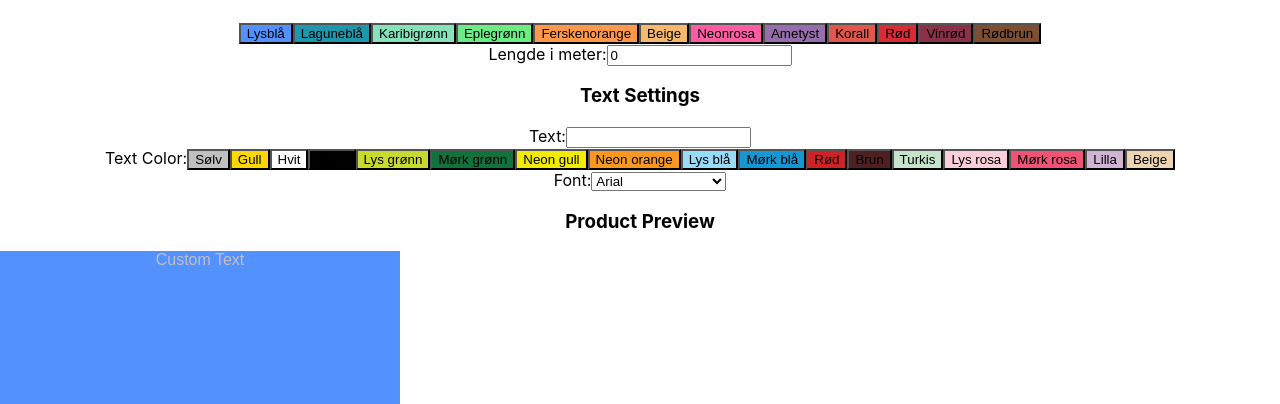
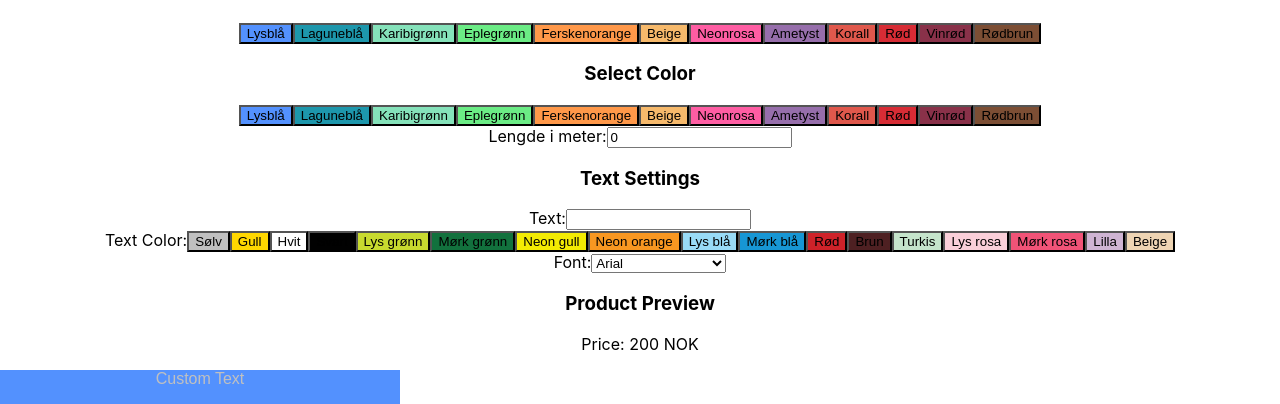
Before and after one commit to raily2595/enkeltbutikknettside, a React (Create React App) app: page /band/leieband in a window 1280 px wide. Shown: the part 463-867 px from the top of the page. Built offline with nearby package versions, Linux system fonts and the light colour scheme.

Commit message:
vise pris

```diff
--- a/src/components/Band/ConfigList.js
+++ b/src/components/Band/ConfigList.js
@@ -20,6 +20,7 @@ const ConfigList = ({ configurations, onEditConfig, onDeleteConfig }) => {
                         <div>Text: {config.vinyltekst}</div>
                         <div>Text Color: {config.fontfarge}</div>
                         <div>Font: {config.font}</div>
+                        <div>Pris: {config.pris}</div>
                         <div>
                             <button onClick={() => onEditConfig(index)}>Edit</button>
                             {onDeleteConfig && <button onClick={() => onDeleteConfig(index)}>Delete</button>}
--- a/src/components/Band/Leieband.js
+++ b/src/components/Band/Leieband.js
@@ -8,6 +8,7 @@ const Leieband = () => {
                 <ProductConfigurator
                     navn={"leiebånd"}
                     produktpris={200}
+                    prismeter={50}
                     harLengdemeter={true}
                     harLengdecm={false}
                     harBredde={false}
@@ -17,6 +18,7 @@ const Leieband = () => {
                     harTekst={true}
                     harKlips={false}
                     harRing={false}
+                    harFarge2={true}
                 />
             </div>
         </div>
--- a/src/components/Band/ProductConfigurator.js
+++ b/src/components/Band/ProductConfigurator.js
@@ -6,7 +6,7 @@ import TextSettings from "./../Konfigurator/TextSettings";
 import SubmitButton from "./../Konfigurator/SubmitButton";
 import ConfigList from "./ConfigList";
 
-const ProductConfigurator = ({ navn, produktpris, harLengdemeter, harLengdecm, harBredde, harKrokband, harHandtak, harKrok, harTekst, harKlips, harRing }) => {
+const ProductConfigurator = ({ navn, produktpris, prismeter, harLengdemeter, harLengdecm, harBredde, harKrokband, harHandtak, harKrok, harTekst, harKlips, harRing, harFarge2 }) => {
     const [farge, setFarge] = useState("Lysblå");
     const [farge2, setFarge2] = useState("");
     const [vinyltekst, setVinyltekst] = useState("Custom Text");
@@ -17,8 +17,9 @@ const ProductConfigurator = ({ navn, produktpris, harLengdemeter, harLengdecm, h
     const produktnavn = navn;
     const [lengde, setLengde] = useState(0);
     const [bredde, setBredde] = useState(16);
-    const detaljefarger = "sølv";
-    const pris = produktpris;
+    const [detaljefarger, setDetaljefarger] = useState("sølv");
+    const [pris, setPris] = useState(produktpris);
+    const meterpris = prismeter;
     const harLengdemeterbool = harLengdemeter;
     const harLengdecmbool = harLengdecm;
     const harBreddebool = harBredde;
@@ -28,6 +29,7 @@ const ProductConfigurator = ({ navn, produktpris, harLengdemeter, harLengdecm, h
     const harTekstbool = harTekst;
     const harKlipsbool = harKlips;
     const harRingbool = harRing;
+    const harFarge2bool = harFarge2;
 
     useEffect(() => {
         // Load configurations from localStorage when the component mounts
@@ -36,6 +38,15 @@ const ProductConfigurator = ({ navn, produktpris, harLengdemeter, harLengdecm, h
             setConfigurations(savedConfigurations);
         }
     }, []);
+
+    useEffect(() => {
+        // Add a new useEffect to update the price when either harLengdemeterbool or harLengdecmbool is true
+        if (harLengdemeterbool || harLengdecmbool) {
+            const calculatedPrice = produktpris + (lengde * prismeter);
+            setPris(calculatedPrice);
+        }
+    }, [lengde, harLengdemeterbool, harLengdecmbool, produktpris, prismeter]);
+
 
     useEffect(() => {
         // Save configurations to localStorage whenever they change
@@ -48,6 +59,10 @@ const ProductConfigurator = ({ navn, produktpris, harLengdemeter, harLengdecm, h
 
     const handleColorChange2 = (e) => {
         setFarge2(e.target.value);
+    }
+
+    const handleDetaljefarger = (e) => {
+        setDetaljefarger(e.target.value);
     }
 
     const handleTextChange = (newText) => {
@@ -71,6 +86,9 @@ const ProductConfigurator = ({ navn, produktpris, harLengdemeter, harLengdecm, h
     }
 
     const handleAddConfig = () => {
+        // Calculate the price based on the formula: ProductPrice + (Length * PricePerMeter)
+        const calculatedPrice = pris + (lengde * meterpris);
+
         const newConfig = {
             farge,
             farge2,
@@ -81,8 +99,9 @@ const ProductConfigurator = ({ navn, produktpris, harLengdemeter, harLengdecm, h
             lengde,
             bredde,
             detaljefarger,
-            pris,
+            pris: calculatedPrice, // Include the calculated price in the configuration
         };
+
         setConfigurations([...configurations, newConfig]);
         setSelectedConfigIndex(null);
         alert("Configuration added!");
@@ -108,6 +127,9 @@ const ProductConfigurator = ({ navn, produktpris, harLengdemeter, harLengdecm, h
         <div>
             <h2>Product Configurator</h2>
             <ColorSelector farge={farge} onColorChange={handleColorChange} />
+            {harFarge2bool && (
+                <ColorSelector farge={farge2} onColorChange={handleColorChange2} />
+            )}
             {harLengdecmbool && (
                 <>
                     <label htmlFor="lengdecminput">Lengde i cm:</label>
@@ -138,7 +160,7 @@ const ProductConfigurator = ({ navn, produktpris, harLengdemeter, harLengdecm, h
                 font={font}
                 onFontChange={handleFontChange}
             />)}
-            <ProductDisplay farge={farge} vinyltekst={vinyltekst} fontfarge={fontfarge} font={font} />
+            <ProductDisplay farge={farge} vinyltekst={vinyltekst} fontfarge={fontfarge} font={font} pris={pris} />
             <SubmitButton
                 onSaveConfig={selectedConfigIndex !== null ? handleEditConfig : handleAddConfig}
                 onDeleteConfig={selectedConfigIndex !== null ? () => handleDeleteConfig(selectedConfigIndex) : null}
--- a/src/components/Band/ProductDisplay.js
+++ b/src/components/Band/ProductDisplay.js
@@ -1,6 +1,6 @@
 import React from "react";
 
-const ProductDisplay = ({ farge, vinyltekst, fontfarge, font }) => {
+const ProductDisplay = ({ farge, vinyltekst, fontfarge, font, pris }) => {
     // Funksjon for å beregne bakgrunnsfargen basert på inngangsverdien
     const calculateBackgroundColor = (inputColor) => {
         // Mapp inngangsfargen til ønsket bakgrunnsfarge
@@ -83,6 +83,7 @@ const ProductDisplay = ({ farge, vinyltekst, fontfarge, font }) => {
     return (
         <div>
             <h3>Product Preview</h3>
+            <p>Price: {pris} NOK</p>
             <div
                 style={{
                     width: "400px",
```
